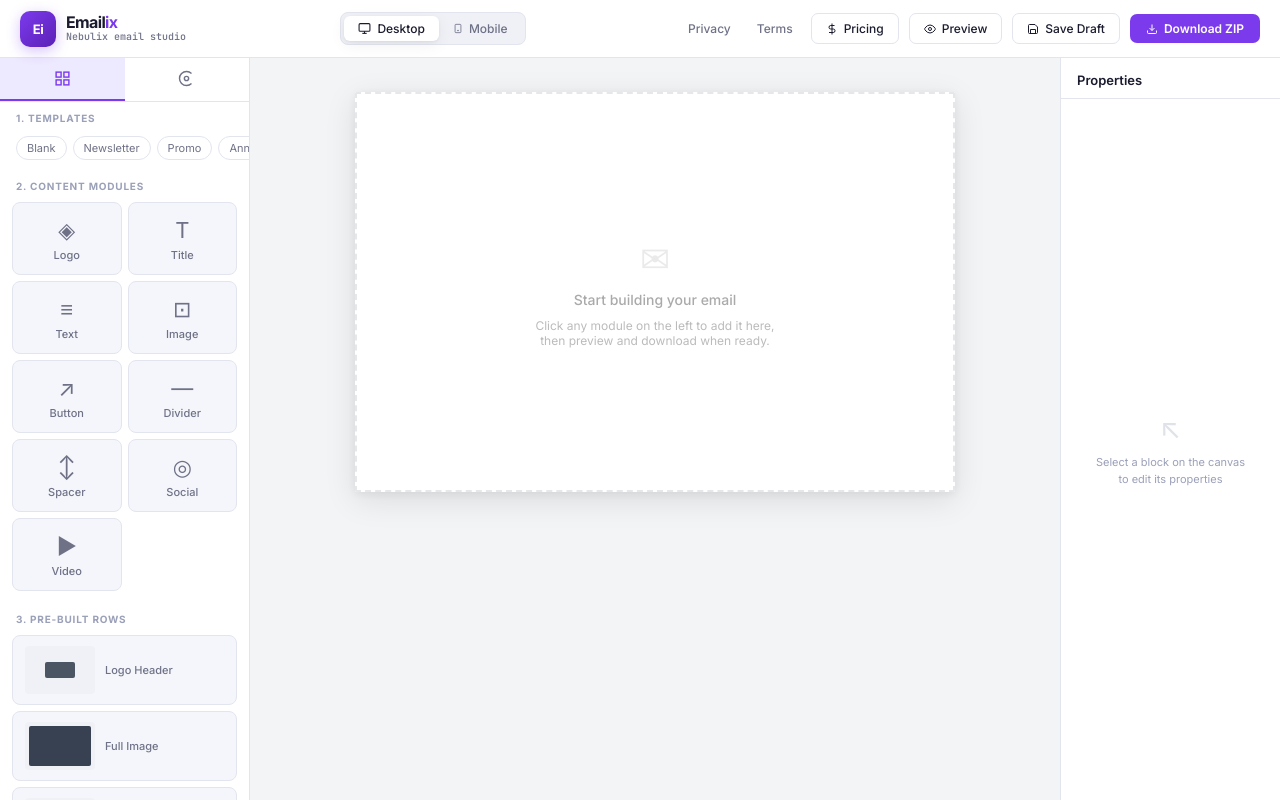
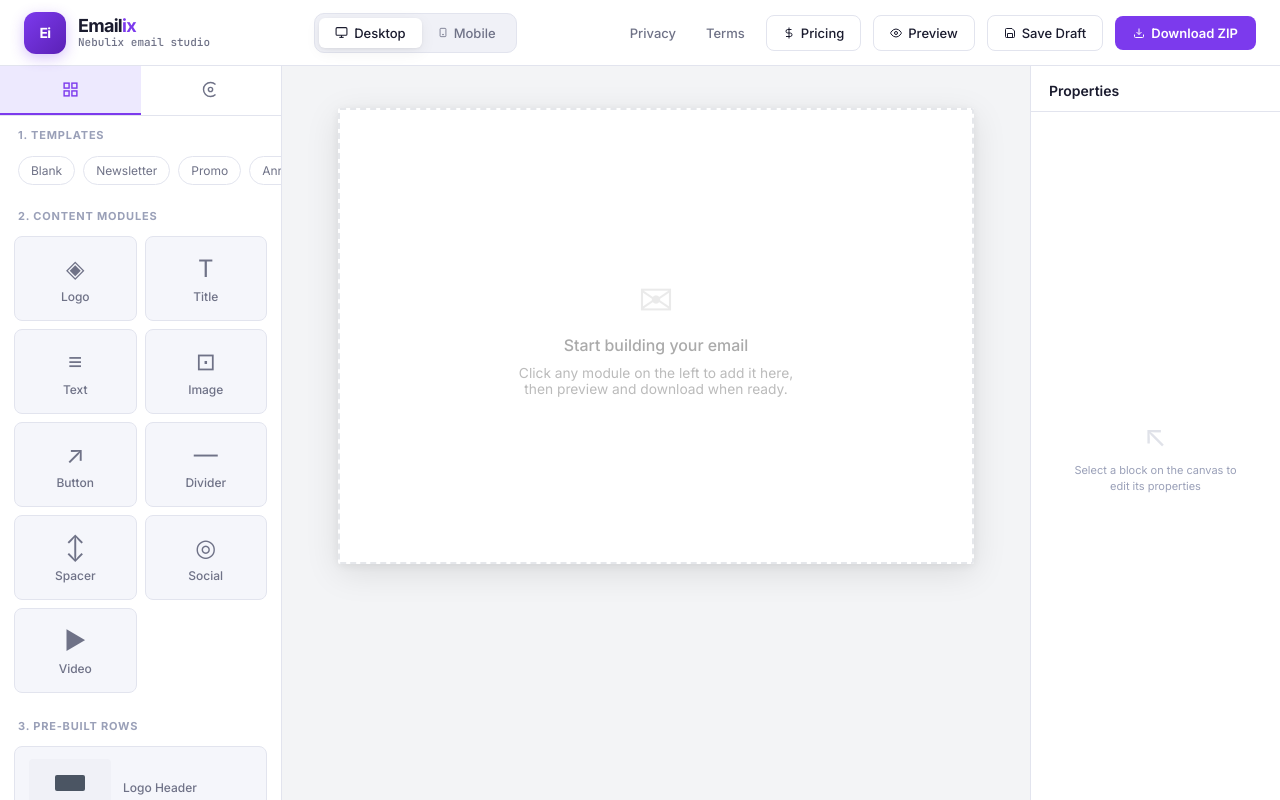
Before and after one commit to lijupankaj-coder/emailix-app, a React (Vite) app in the folder client/: page / in a window 1280 px wide. Built offline with nearby package versions, Linux system fonts and the light colour scheme.

Commit message:
Enlarge Emailix UI and remove watermarks

```diff
--- a/client/public/privacy.html
+++ b/client/public/privacy.html
@@ -97,7 +97,7 @@ body{background:var(--bg);color:var(--text);font-family:'Inter',sans-serif;font-
 
   <section class="section">
     <h2><span class="num">05</span> Screenshot Deterrents</h2>
-    <p>Emailix watermarks unpaid canvas and preview output so screenshots are not clean deliverables. It also includes browser-level protections that block right-click, copy, print, drag, and some screenshot keyboard shortcuts where the browser exposes those events. Operating systems and browsers may still allow screen capture that a web app cannot detect or prevent.</p>
+    <p>Emailix includes browser-level protections that block right-click, copy, print, drag, and some screenshot keyboard shortcuts where the browser exposes those events. Operating systems and browsers may still allow screen capture that a web app cannot detect or prevent.</p>
   </section>
 
   <section class="section">
--- a/client/public/terms.html
+++ b/client/public/terms.html
@@ -85,7 +85,7 @@ body{background:var(--bg);color:var(--text);font-family:'Inter',sans-serif;font-
 
   <section class="section">
     <h2><span class="num">06</span> Screenshot and Copy Protection</h2>
-    <p>Emailix watermarks unpaid canvas and preview output and uses browser-level deterrents for right-click, copy, drag, print, and some screenshot shortcuts. These controls are not a legal or technical guarantee that every screen capture can be prevented.</p>
+    <p>Emailix uses browser-level deterrents for right-click, copy, drag, print, and some screenshot shortcuts. These controls are not a legal or technical guarantee that every screen capture can be prevented.</p>
   </section>
 
   <section class="section">
--- a/client/src/components/Canvas.jsx
+++ b/client/src/components/Canvas.jsx
@@ -1,15 +1,10 @@
 import { useEmailStore } from '../store/useEmailStore';
 import CanvasBlock from './CanvasBlock';
-import { hasActiveLicense } from '../utils/licenseAccess';
-
-const WATERMARK_TILES = Array.from({ length: 30 }, (_, i) => i);
 
 export default function Canvas({ draggingId }) {
-  const { blocks, selectedId, selectBlock, viewMode, globalSettings, licenseKey, licenseInfo } = useEmailStore();
+  const { blocks, selectedId, selectBlock, viewMode, globalSettings } = useEmailStore();
 
   const emailWidth = viewMode === 'mobile' ? 375 : globalSettings.width;
-  const downloadUnlocked = hasActiveLicense(licenseKey, licenseInfo);
-  const showWatermark = blocks.length > 0 && !downloadUnlocked;
 
   return (
     <div
@@ -19,7 +14,7 @@ export default function Canvas({ draggingId }) {
     >
       <div className="canvas-scroll">
         <div
-          className={`canvas-email ${showWatermark ? 'is-watermarked' : ''}`}
+          className="canvas-email"
           style={{
             width: emailWidth,
             background: globalSettings.emailAreaColor || '#ffffff',
@@ -41,11 +36,6 @@ export default function Canvas({ draggingId }) {
               />
             ))
           )}
-          {showWatermark && (
-            <div className="email-watermark" aria-hidden="true">
-              {WATERMARK_TILES.map(i => <span key={i}>EMAILIX PREVIEW - PAID DOWNLOAD REQUIRED</span>)}
-            </div>
-          )}
         </div>
       </div>
     </div>
--- a/client/src/components/Toolbar.jsx
+++ b/client/src/components/Toolbar.jsx
@@ -4,7 +4,6 @@ import { useEmailStore } from '../store/useEmailStore';
 import { generateMJML } from '../utils/mjmlGenerator';
 import PreviewModal from './PreviewModal';
 import PricingModal from './PricingModal';
-import { hasActiveLicense } from '../utils/licenseAccess';
 
 export default function Toolbar() {
   const {
@@ -15,7 +14,6 @@ export default function Toolbar() {
   const [showPreview, setShowPreview] = useState(false);
   const [previewHtml, setPreviewHtml] = useState('');
   const [showPricing, setShowPricing] = useState(false);
-  const downloadUnlocked = hasActiveLicense(licenseKey, licenseInfo);
 
   const handlePreview = async () => {
     if (!blocks.length) return showToast('Add blocks first', 'error');
@@ -144,7 +142,6 @@ export default function Toolbar() {
       {showPreview && (
         <PreviewModal
           html={previewHtml}
-          downloadUnlocked={downloadUnlocked}
           onClose={() => setShowPreview(false)}
           onExport={handleExportZip}
         />
--- a/client/src/index.css
+++ b/client/src/index.css
@@ -31,7 +31,7 @@ body {
   background: var(--bg);
   color: var(--text);
   font-family: 'Inter', -apple-system, BlinkMacSystemFont, sans-serif;
-  font-size: 13px;
+  font-size: 14px;
   height: 100vh;
   overflow: hidden;
   -webkit-font-smoothing: antialiased;
@@ -55,20 +55,20 @@ input, select, textarea { font-family: inherit; color: var(--text); }
 .header {
   display: flex;
   align-items: center;
-  height: 58px;
-  padding: 0 20px;
+  height: 66px;
+  padding: 0 24px;
   background: var(--sidebar);
   border-bottom: 1px solid var(--border);
   flex-shrink: 0;
   z-index: 20;
-  gap: 16px;
+  gap: 18px;
 }
 
 .header-logo {
   display: flex;
   align-items: center;
-  gap: 10px;
-  font-size: 15px;
+  gap: 12px;
+  font-size: 17px;
   font-weight: 600;
   color: var(--text);
   white-space: nowrap;
@@ -76,14 +76,14 @@ input, select, textarea { font-family: inherit; color: var(--text); }
 }
 
 .logo-icon {
-  width: 36px;
-  height: 36px;
-  border-radius: 10px;
+  width: 42px;
+  height: 42px;
+  border-radius: 12px;
   background: linear-gradient(135deg, #7C3AED, #5B21B6);
   display: flex;
   align-items: center;
   justify-content: center;
-  font-size: 13px;
+  font-size: 14px;
   font-weight: 700;
   color: #fff;
   flex-shrink: 0;
@@ -99,7 +99,7 @@ input, select, textarea { font-family: inherit; color: var(--text); }
 }
 
 .brand-name {
-  font-size: 16px;
+  font-size: 18px;
   font-weight: 700;
   letter-spacing: -0.04em;
 }
@@ -109,7 +109,7 @@ input, select, textarea { font-family: inherit; color: var(--text); }
 .brand-sub {
   color: var(--text-muted);
   font-family: 'JetBrains Mono', monospace;
-  font-size: 10px;
+  font-size: 11px;
   font-weight: 500;
   letter-spacing: 0;
 }
@@ -126,20 +126,20 @@ input, select, textarea { font-family: inherit; color: var(--text); }
   gap: 0;
   background: var(--sidebar-deep);
   border: 1px solid var(--border);
-  border-radius: 8px;
-  padding: 3px;
+  border-radius: 10px;
+  padding: 4px;
 }
 
 .view-toggle-btn {
   display: flex;
   align-items: center;
   gap: 6px;
-  padding: 5px 14px;
+  padding: 7px 16px;
   border: none;
   border-radius: 6px;
   background: transparent;
   color: var(--text-muted);
-  font-size: 12px;
+  font-size: 13px;
   font-weight: 500;
   transition: all 0.15s;
 }
@@ -153,7 +153,7 @@ input, select, textarea { font-family: inherit; color: var(--text); }
 .header-right {
   display: flex;
   align-items: center;
-  gap: 10px;
+  gap: 12px;
   margin-left: auto;
   flex-shrink: 0;
 }
@@ -176,9 +176,9 @@ input, select, textarea { font-family: inherit; color: var(--text); }
 .legal-link {
   color: var(--text-muted);
   text-decoration: none;
-  font-size: 12px;
+  font-size: 13px;
   font-weight: 500;
-  padding: 7px 8px;
+  padding: 8px 9px;
   border-radius: 6px;
   transition: all 0.15s;
 }
@@ -188,12 +188,12 @@ input, select, textarea { font-family: inherit; color: var(--text); }
   display: flex;
   align-items: center;
   gap: 6px;
-  padding: 7px 14px;
+  padding: 9px 16px;
   border: 1px solid var(--border);
-  border-radius: 7px;
+  border-radius: 8px;
   background: var(--sidebar);
   color: var(--text);
-  font-size: 12px;
+  font-size: 13px;
   font-weight: 500;
   transition: all 0.15s;
 }
@@ -203,12 +203,12 @@ input, select, textarea { font-family: inherit; color: var(--text); }
   display: flex;
   align-items: center;
   gap: 6px;
-  padding: 7px 16px;
+  padding: 9px 18px;
   border: none;
-  border-radius: 7px;
+  border-radius: 8px;
   background: var(--accent);
   color: #fff;
-  font-size: 12px;
+  font-size: 13px;
   font-weight: 600;
   transition: all 0.15s;
 }
@@ -220,7 +220,7 @@ input, select, textarea { font-family: inherit; color: var(--text); }
   border: none;
   background: transparent;
   color: var(--accent);
-  font-size: 12px;
+  font-size: 13px;
   font-weight: 600;
   padding: 0;
 }
@@ -230,15 +230,15 @@ input, select, textarea { font-family: inherit; color: var(--text); }
   background: var(--accent-bg);
   color: var(--accent-hover);
   border-radius: 999px;
-  padding: 6px 10px;
-  font-size: 11px;
+  padding: 7px 12px;
+  font-size: 12px;
   font-weight: 700;
   text-transform: capitalize;
 }
 
 /* ── Left Sidebar ────────────────────────────────────── */
 .sidebar {
-  width: 250px;
+  width: 282px;
   flex-shrink: 0;
   background: var(--sidebar);
   border-right: 1px solid var(--border);
@@ -255,11 +255,11 @@ input, select, textarea { font-family: inherit; color: var(--text); }
 
 .sidebar-tab-btn {
   flex: 1;
-  padding: 12px 0;
+  padding: 15px 0;
   border: none;
   background: transparent;
   color: var(--text-muted);
-  font-size: 20px;
+  font-size: 22px;
   display: flex;
   align-items: center;
   justify-content: center;
@@ -277,16 +277,16 @@ input, select, textarea { font-family: inherit; color: var(--text); }
 
 /* Panel header */
 .panel-header {
-  padding: 14px 16px 8px;
-  font-size: 13px;
+  padding: 16px 18px 9px;
+  font-size: 14px;
   font-weight: 600;
   color: var(--text);
 }
 
 /* ── Section labels ──────────────────────────────────── */
 .section-label {
-  padding: 10px 16px 6px;
-  font-size: 10px;
+  padding: 12px 18px 7px;
+  font-size: 11px;
   font-weight: 700;
   text-transform: uppercase;
   letter-spacing: 0.8px;
@@ -296,8 +296,8 @@ input, select, textarea { font-family: inherit; color: var(--text); }
 /* ── Templates strip ─────────────────────────────────── */
 .templates-strip {
   display: flex;
-  gap: 6px;
-  padding: 6px 16px 10px;
+  gap: 8px;
+  padding: 7px 18px 12px;
   overflow-x: auto;
 }
 .templates-strip::-webkit-scrollbar { display: none; }
@@ -305,12 +305,12 @@ input, select, textarea { font-family: inherit; color: var(--text); }
 .tpl-chip {
   display: inline-flex;
   align-items: center;
-  padding: 4px 10px;
+  padding: 6px 12px;
   border: 1px solid var(--border);
   border-radius: 20px;
   background: var(--sidebar);
   color: var(--text-muted);
-  font-size: 11px;
+  font-size: 12px;
   white-space: nowrap;
   transition: all 0.1s;
 }
@@ -320,8 +320,8 @@ input, select, textarea { font-family: inherit; color: var(--text); }
 .modules-grid {
   display: grid;
   grid-template-columns: 1fr 1fr;
-  gap: 6px;
-  padding: 4px 12px 12px;
+  gap: 8px;
+  padding: 6px 14px 14px;
 }
 
 .module-card {
@@ -329,8 +329,9 @@ input, select, textarea { font-family: inherit; color: var(--text); }
   flex-direction: column;
   align-items: center;
   justify-content: center;
-  gap: 7px;
-  padding: 16px 8px 12px;
+  gap: 8px;
+  min-height: 84px;
+  padding: 20px 10px 16px;
   background: var(--card);
   border: 1px solid var(--border);
   border-radius: 8px;
@@ -341,14 +342,14 @@ input, select, textarea { font-family: inherit; color: var(--text); }
 .module-card:hover { background: var(--card-hover); border-color: var(--accent); color: var(--text); }
 
 .module-icon {
-  font-size: 22px;
+  font-size: 24px;
   line-height: 1;
   color: var(--text-muted);
 }
 .module-card:hover .module-icon { color: var(--text); }
 
 .module-label {
-  font-size: 11px;
+  font-size: 12px;
   font-weight: 500;
   color: inherit;
 }
@@ -357,26 +358,26 @@ input, select, textarea { font-family: inherit; color: var(--text); }
 .rows-list {
   display: flex;
   flex-direction: column;
-  gap: 6px;
-  padding: 4px 12px 16px;
+  gap: 8px;
+  padding: 6px 14px 18px;
 }
 
 .row-card {
   background: var(--card);
   border: 1px solid var(--border);
   border-radius: 8px;
-  padding: 10px 12px;
+  padding: 12px 14px;
   cursor: pointer;
   transition: all 0.15s;
   display: flex;
   align-items: center;
-  gap: 10px;
+  gap: 12px;
 }
 .row-card:hover { border-color: var(--accent); background: var(--card-hover); }
 
 .row-preview {
-  width: 70px;
-  height: 48px;
+  width: 82px;
+  height: 56px;
   background: var(--sidebar-deep);
   border-radius: 4px;
   flex-shrink: 0;
@@ -384,7 +385,7 @@ input, select, textarea { font-family: inherit; color: var(--text); }
 }
 
 .row-label {
-  font-size: 11px;
+  font-size: 12px;
   font-weight: 500;
   color: var(--text-muted);
 }
@@ -392,16 +393,16 @@ input, select, textarea { font-family: inherit; color: var(--text); }
 
 /* ── Global Settings ─────────────────────────────────── */
 .settings-body {
-  padding: 12px 16px;
+  padding: 14px 18px;
   display: flex;
   flex-direction: column;
-  gap: 14px;
+  gap: 16px;
 }
 
 .setting-field { display: flex; flex-direction: column; gap: 6px; }
 
 .setting-label {
-  font-size: 11px;
+  font-size: 12px;
   font-weight: 500;
   color: var(--text-muted);
 }
@@ -440,12 +441,12 @@ input, select, textarea { font-family: inherit; color: var(--text); }
 
 .s-select, .s-input {
   width: 100%;
-  padding: 8px 10px;
+  padding: 9px 11px;
   background: var(--input-bg);
   border: 1px solid var(--input-border);
   border-radius: 7px;
   color: var(--text);
-  font-size: 12px;
+  font-size: 13px;
   outline: none;
   transition: border-color 0.15s;
 }
@@ -460,8 +461,8 @@ input, select, textarea { font-family: inherit; color: var(--text); }
   background: var(--input-bg);
 }
 .s-color-swatch {
-  width: 40px;
-  height: 36px;
+  width: 44px;
+  height: 40px;
   border: none;
   padding: 4px;
   background: var(--input-bg);
@@ -470,11 +471,11 @@ input, select, textarea { font-family: inherit; color: var(--text); }
 }
 .s-color-text {
   flex: 1;
-  padding: 8px 10px;
+  padding: 9px 11px;
   background: transparent;
   border: none;
   color: var(--text);
-  font-size: 12px;
+  font-size: 13px;
   outline: none;
   font-family: monospace;
 }
@@ -489,7 +490,7 @@ input, select, textarea { font-family: inherit; color: var(--text); }
 
 .canvas-scroll {
   min-height: 100%;
-  padding: 34px 24px 80px;
+  padding: 42px 28px 96px;
   display: flex;
   flex-direction: column;
   align-items: center;
@@ -503,37 +504,11 @@ input, select, textarea { font-family: inherit; color: var(--text); }
   position: relative;
   transition: width 0.3s;
   overflow: hidden;
-}
-
-.email-watermark {
-  position: absolute;
-  inset: 0;
-  z-index: 80;
-  pointer-events: none;
-  display: grid;
-  grid-template-columns: repeat(3, minmax(180px, 1fr));
-  align-content: space-around;
-  justify-items: center;
-  overflow: hidden;
-  background:
-    linear-gradient(135deg, rgba(255,255,255,.02), rgba(124,58,237,.035)),
-    repeating-linear-gradient(0deg, transparent 0 78px, rgba(124,58,237,.045) 78px 80px);
-}
-
-.email-watermark span {
-  width: 260px;
-  color: rgba(124,58,237,.28);
-  font-size: 13px;
-  font-weight: 800;
-  line-height: 1.35;
-  letter-spacing: .08em;
-  text-align: center;
-  text-transform: uppercase;
-  transform: rotate(-28deg);
+  zoom: 1.06;
 }
 
 .canvas-empty {
-  min-height: 400px;
+  min-height: 430px;
   display: flex;
   flex-direction: column;
   align-items: center;
@@ -545,9 +520,9 @@ input, select, textarea { font-family: inherit; color: var(--text); }
   border-radius: 2px;
 }
 
-.canvas-empty .e-icon { font-size: 36px; opacity: 0.3; }
-.canvas-empty h3 { font-size: 14px; color: #aaa; font-weight: 500; }
-.canvas-empty p { font-size: 12px; color: #bbb; }
+.canvas-empty .e-icon { font-size: 40px; opacity: 0.3; }
+.canvas-empty h3 { font-size: 15px; color: #aaa; font-weight: 500; }
+.canvas-empty p { font-size: 13px; color: #bbb; }
 
 /* ── Canvas Block Wrapper ────────────────────────────── */
 .block-wrap {
@@ -577,12 +552,12 @@ input, select, textarea { font-family: inherit; color: var(--text); }
 }
 
 .blk-btn {
-  width: 28px;
-  height: 26px;
+  width: 30px;
+  height: 28px;
   border: none;
   background: transparent;
   color: rgba(255,255,255,0.85);
-  font-size: 11px;
+  font-size: 12px;
   display: flex;
   align-items: center;
   justify-content: center;
@@ -594,16 +569,16 @@ input, select, textarea { font-family: inherit; color: var(--text); }
 .blk-drag-handle {
   position: absolute;
   top: 50%;
-  left: -22px;
+  left: -24px;
   transform: translateY(-50%);
-  width: 18px;
-  height: 28px;
+  width: 20px;
+  height: 30px;
   display: flex;
   align-items: center;
   justify-content: center;
   color: var(--accent);
   cursor: grab;
-  font-size: 12px;
+  font-size: 13px;
   opacity: 0;
   transition: opacity 0.15s;
   background: white;
@@ -617,7 +592,7 @@ input, select, textarea { font-family: inherit; color: var(--text); }
 
 /* ── Right Properties Panel ──────────────────────────── */
 .props-panel {
-  width: 220px;
+  width: 250px;
   flex-shrink: 0;
   background: var(--sidebar);
   border-left: 1px solid var(--border);
@@ -630,25 +605,25 @@ input, select, textarea { font-family: inherit; color: var(--text); }
   display: flex;
   align-items: center;
   justify-content: space-between;
-  padding: 14px 16px 10px;
+  padding: 16px 18px 12px;
   border-bottom: 1px solid var(--border);
   flex-shrink: 0;
 }
 
 .props-title {
-  font-size: 13px;
+  font-size: 14px;
   font-weight: 600;
   color: var(--text);
 }
 
 .props-close {
-  width: 22px;
-  height: 22px;
+  width: 24px;
+  height: 24px;
   border: 1px solid var(--border);
   border-radius: 4px;
   background: transparent;
   color: var(--text-muted);
-  font-size: 11px;
+  font-size: 12px;
   display: flex;
   align-items: center;
   justify-content: center;
@@ -659,11 +634,11 @@ input, select, textarea { font-family: inherit; color: var(--text); }
 .props-body {
   flex: 1;
   overflow-y: auto;
-  padding: 14px;
+  padding: 16px;
 }
 
 .props-section-label {
-  font-size: 9px;
+  font-size: 10px;
   font-weight: 700;
   text-transform: uppercase;
   letter-spacing: 0.8px;
@@ -682,13 +657,13 @@ input, select, textarea { font-family: inherit; color: var(--text); }
   gap: 8px;
   padding: 20px;
 }
-.props-empty .icon { font-size: 28px; opacity: 0.3; }
+.props-empty .icon { font-size: 30px; opacity: 0.3; }
 
 /* ── Property fields ─────────────────────────────────── */
 .pf { margin-bottom: 12px; }
 .pf-label {
   display: block;
-  font-size: 10px;
+  font-size: 11px;
   font-weight: 500;
   color: var(--text-muted);
   margin-bottom: 5px;
@@ -696,12 +671,12 @@ input, select, textarea { font-family: inherit; color: var(--text); }
 
 .pf-input {
   width: 100%;
-  padding: 7px 10px;
+  padding: 8px 11px;
   background: var(--input-bg);
   border: 1px solid var(--input-border);
   border-radius: 6px;
   color: var(--text);
-  font-size: 12px;
+  font-size: 13px;
   outline: none;
   transition: border-color 0.15s;
 }
@@ -731,8 +706,8 @@ input, select, textarea { font-family: inherit; color: var(--text); }
 .pf-color-row:focus-within { border-color: var(--input-focus); }
 
 .pf-color-swatch {
-  width: 36px;
-  height: 34px;
+  width: 40px;
+  height: 38px;
   padding: 4px;
   border: none;
   background: var(--input-bg);
@@ -743,11 +718,11 @@ input, select, textarea { font-family: inherit; color: var(--text); }
 
 .pf-color-text {
   flex: 1;
-  padding: 7px 8px;
+  padding: 8px 9px;
   background: transparent;
   border: none;
   color: var(--text);
-  font-size: 12px;
+  font-size: 13px;
   outline: none;
   font-family: 'Inter', monospace;
   min-width: 0;
@@ -760,15 +735,15 @@ input, select, textarea { font-family: inherit; color: var(--text); }
   gap: 6px;
 }
 .padding-cell { display: flex; flex-direction: column; gap: 3px; }
-.padding-cell-label { font-size: 9px; font-weight: 600; text-transform: uppercase; letter-spacing: 0.5px; color: var(--text-dim); }
+.padding-cell-label { font-size: 10px; font-weight: 600; text-transform: uppercase; letter-spacing: 0.5px; color: var(--text-dim); }
 .padding-cell input {
   width: 100%;
-  padding: 6px 8px;
+  padding: 7px 9px;
   background: var(--input-bg);
   border: 1px solid var(--input-border);
   border-radius: 5px;
   color: var(--text);
-  font-size: 12px;
+  font-size: 13px;
   outline: none;
   text-align: center;
   transition: border-color 0.15s;
@@ -795,14 +770,14 @@ input, select, textarea { font-family: inherit; color: var(--text); }
   display: flex;
   align-items: center;
   justify-content: space-between;
-  padding: 12px 20px;
+  padding: 14px 22px;
   background: var(--sidebar);
   border-bottom: 1px solid var(--border);
   flex-shrink: 0;
 }
-.modal-title { font-weight: 600; font-size: 14px; }
+.modal-title { font-weight: 600; font-size: 15px; }
 .modal-actions { display: flex; gap: 8px; }
-.modal-body { flex: 1; overflow: auto; padding: 24px; display: flex; justify-content: center; background: var(--canvas-bg); }
+.modal-body { flex: 1; overflow: auto; padding: 30px; display: flex; justify-content: center; background: var(--canvas-bg); }
 .modal-preview-wrap {
   position: relative;
   height: 100%;
@@ -810,9 +785,6 @@ input, select, textarea { font-family: inherit; color: var(--text); }
   transition: width 0.3s;
 }
 .modal-body iframe { border: none; background: #fff; box-shadow: 0 4px 24px rgba(0,0,0,.2); border-radius: 2px; }
-.modal-watermark {
-  box-shadow: 0 4px 24px rgba(0,0,0,.08);
-}
 
 /* ── Toast ───────────────────────────────────────────── */
 .toast {
@@ -822,9 +794,9 @@ input, select, textarea { font-family: inherit; color: var(--text); }
   background: var(--sidebar);
   border: 1px solid var(--border);
   border-radius: 8px;
-  padding: 10px 14px;
+  padding: 11px 15px;
   z-index: 300;
-  font-size: 12px;
+  font-size: 13px;
   box-shadow: var(--shadow-lg);
   display: flex;
   align-items: center;
```
Also changed, not shown: client/src/components/PreviewModal.jsx (+6 -22 lines), 1 other file (tests, documents, lock files or other folders).
